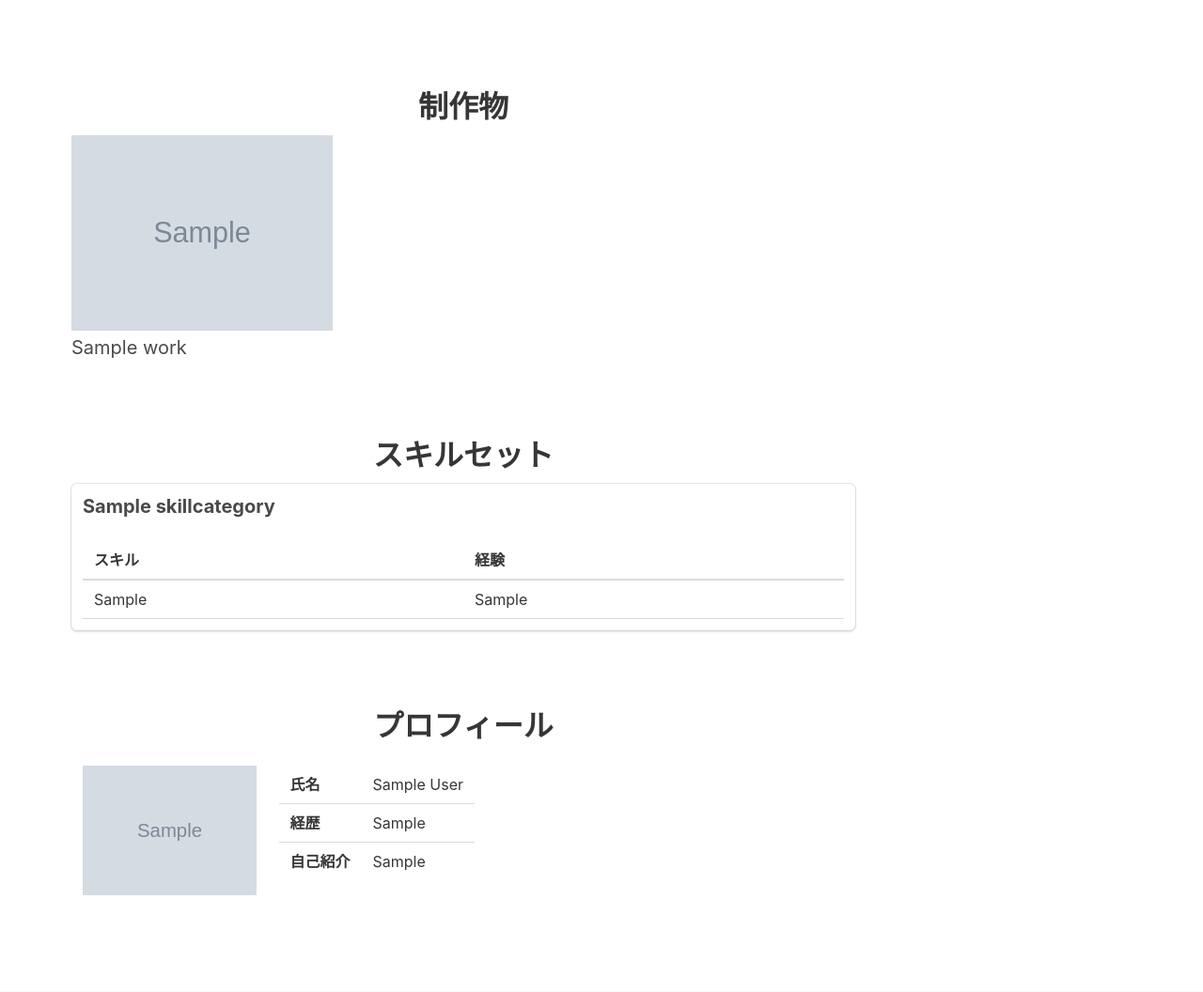
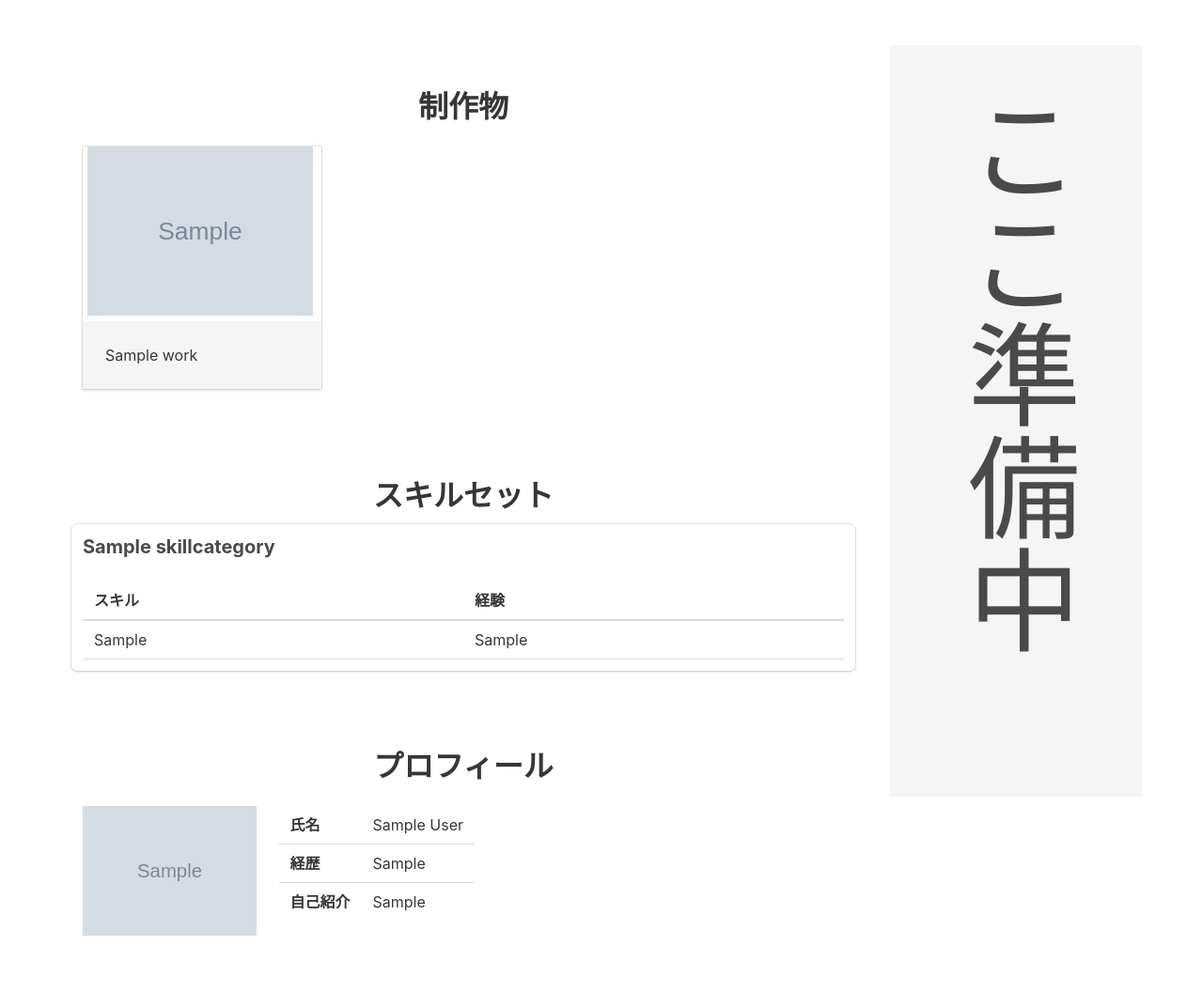
Before and after one commit to motokishibata/blog, a Django app: page /portfolio/ in a window 1280 px wide. Shown: the part 52-1108 px from the top of the page at 94% size. Run offline with Django 3.2, Linux system fonts and the light colour scheme; tables that the repository leaves empty hold one stand-in row (values such as "Sample post"); grey boxes marked "Sample" are stand-in pictures; parts of the project's set-up code (start-up, migrations or seed data) failed here and were passed over; some libraries are stand-ins or nearby versions.

Commit message:
ポートフォリオの制作物レイアウト調整

```diff
--- a/myportfolio/static/myportfolio/portfolio.js
+++ b/myportfolio/static/myportfolio/portfolio.js
@@ -9,7 +9,7 @@ $(function(){
     });
 
     // モーダルウィンドウが閉じるときの処理
-    $(".modal-close").click(function(){
+    $(".delete").click(function(){
         $(this).parents(".modal").removeClass("is-active");
         return false;
     });
--- /dev/null
+++ b/myportfolio/static/myportfolio/style.css
@@ -0,0 +1,5 @@
+.is-image-fit {
+    width: 250px;
+    height: 180px;
+    object-fit: scale-down;
+}
--- a/myportfolio/templates/myportfolio/index.html
+++ b/myportfolio/templates/myportfolio/index.html
@@ -2,32 +2,35 @@
 {% block body %}
 <section class="section">
     <h1 class="title has-text-centered">制作物</h1>
-    <div class="tile is-ancestor">
+    <div class="columns is-multiline">
     {% for Work in Works %}
-        <article class="tile is-4 is-primary">
+        <div class="column is-4">
+            <div class="card">
             <a href=".modal-tile-{{ Work.id }}" class="modalOpen">
-                <div>
+                <figure>
                     {% if Work.image %}
-                        <img src="{{ Work.image.url }}" height=auto width="100%">
+                        <img src="{{ Work.image.url }}" class="is-image-fit">
                     {% endif %}
-                </div>
-                <div>
-                    <h1 class="subtitle">{{ Work.name }}</h1>
+                </figure>
+                <div class="card-content has-background-white-ter">
+                    <p>{{ Work.name }}</p>
                 </div>
             </a>
-        </article>
+            </div>
+        </div>
         <!-- モーダルウインドウ -->
         <div class="modal modal-tile-{{ Work.id }}">
             <div class="modal-background"></div>
             <div class="modal-card">
                 <header class="modal-card-head">
                     <p class="modal-card-title">{{ Work.name }}</p>
+                    <button class="delete" aria-label="close"></button>
                 </header>
                 <section class="modal-card-body">
+                    <p>{{ Work.url_description }}：<a href="{{ Work.url }}">{{ Work.url }}</a></p>
                     <p>{{ Work.description }}</p>
                 </section>
             </div>
-            <button class="modal-close is-large" aria-label="close"></button>
         </div>
     {% endfor %}
     </div>
--- a/templates/base.html
+++ b/templates/base.html
@@ -10,6 +10,7 @@
     <link rel="apple-touch-icon" sizes="180x180" href="{% static 'apple-touch-icon.png' %}">
     <link rel="stylesheet" type="text/css" href="{% static 'blog/style.css' %}">
     <link rel="stylesheet" type="text/css" href="{% static 'blog/article.css' %}">
+    <link rel="stylesheet" type="text/css" href="{% static 'myportfolio/style.css' %}">
 </head>
 <body class="has-navbar-fixed-top">
     <header>
@@ -38,6 +39,9 @@
                     {% endblock body %}
                 </div>
                 <div class="column is-3 is-hidden-touch">
+                    <div class="has-background-white-ter" style="height:100vh;padding-top:50px;">
+                        <p style="writing-mode:vertical-rl;margin: 0 auto;font-size:120px;">ここ準備中</p>
+                    </div>
                 </div>
             </div>
         </div>
```
